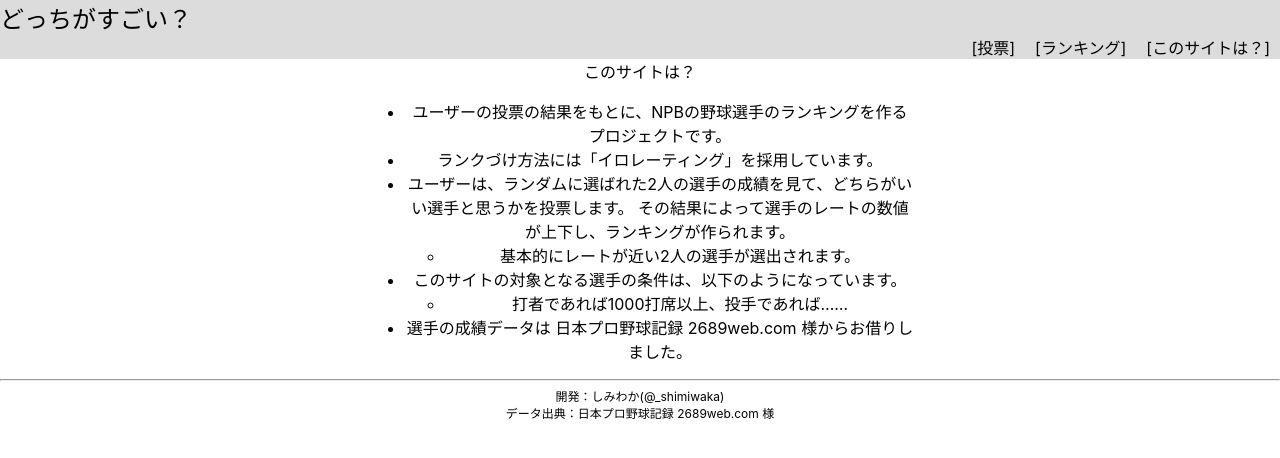
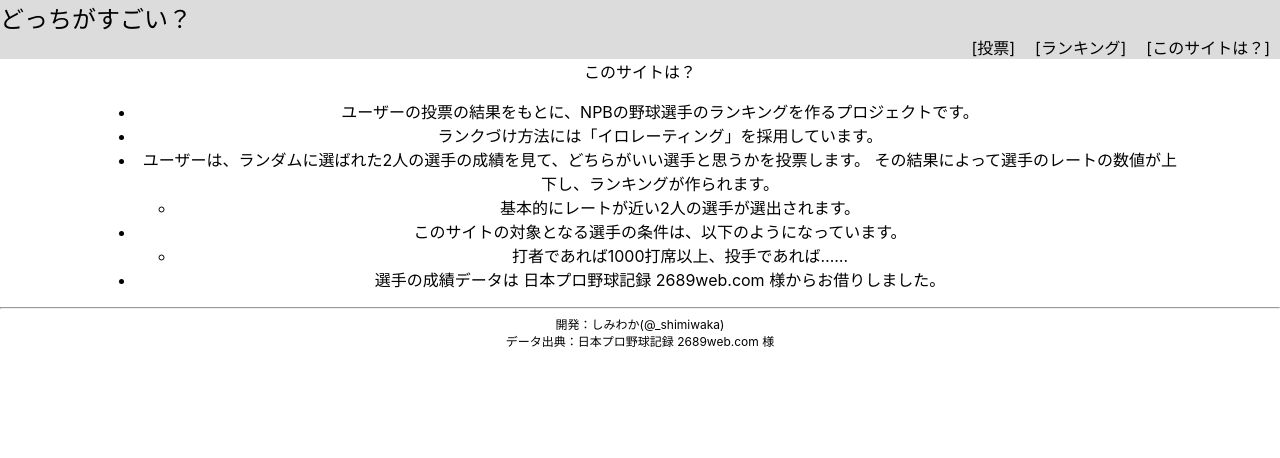
Before and after one commit to shimiwaka/elorater-npb, a React (Create React App) app in the folder front/er-npb-react/: page /what in a window 1280 px wide. Shown: the top 458 px of the page. Built offline with nearby package versions, Linux system fonts and the light colour scheme.

Commit message:
change description pages layout

```diff
--- a/front/er-npb-react/src/App.css
+++ b/front/er-npb-react/src/App.css
@@ -124,7 +124,7 @@ a:hover {
 }
 
 .Description {
-  width: 550px;
+  width: 85%;
   margin: auto;
 }
 
```
